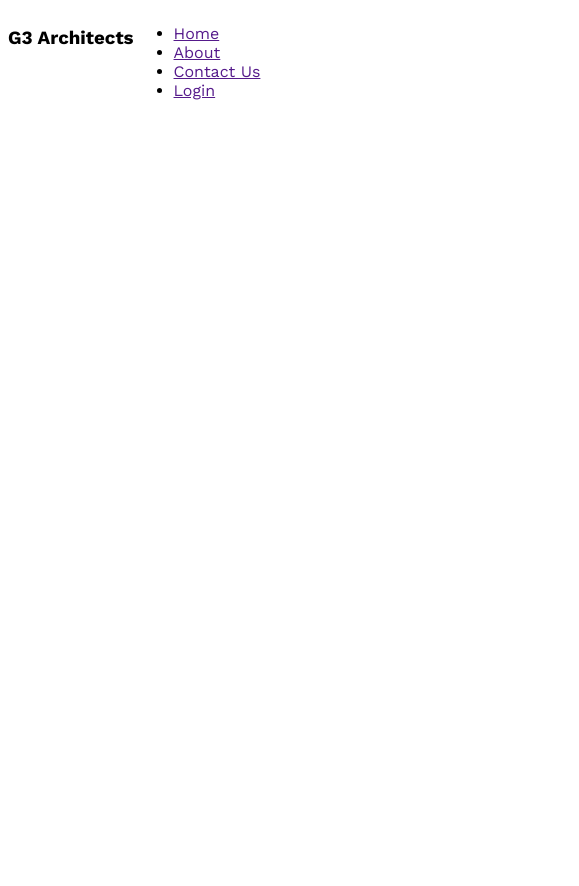
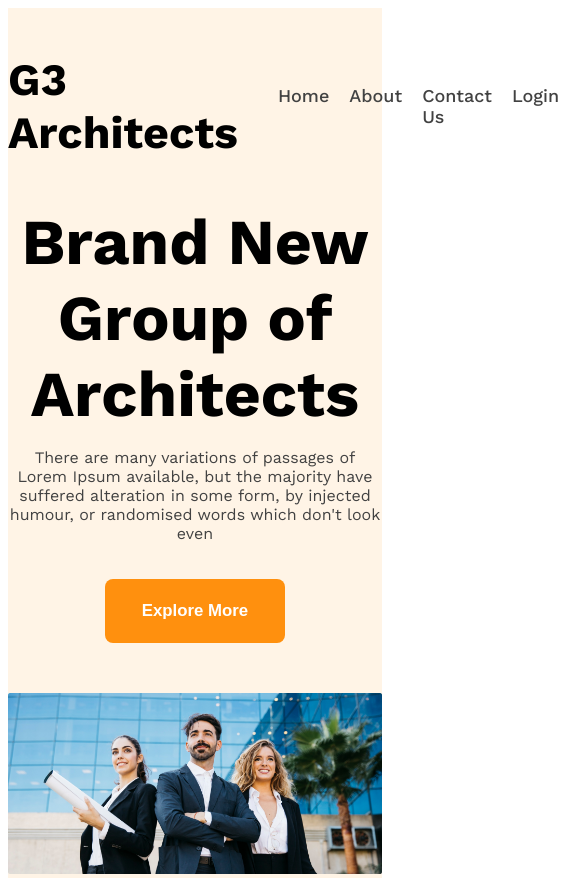
Before and after one commit to shajalmia/architect-repo, a plain HTML site: page index.html in a window 390 px wide. Shown: the whole page, 579 px wide, since content can reach past the window. Before the commit the page ends 844 px from the top, so only its background shows below. Drawn offline with nearby package versions, Linux system fonts and the light colour scheme.

Commit message:
Added Responsive

```diff
--- a/index.html
+++ b/index.html
@@ -12,18 +12,33 @@
 </head>
 <body class="work-sans-normal">
 
-   <header>
-    <nav class="navbar">
+   <header class="bg-light">
+
+    <nav class="navbar display-flex">
         <h3 class="navbar-title">G3 Architects</h3>
 
-        <ul>
-            <li><a href="">Home</a></li>
-            <li><a href="">About</a></li>
-            <li><a href="">Contact Us</a></li>
-            <li><a href="">Login</a></li>
+        <ul class="nav-links display-flex ">
+            <li class="nav-item "><a href="" class="nav-link ">Home</a></li>
+            <li class="nav-item"><a href="" class="nav-link">About</a></li>
+            <li class="nav-item"><a href="" class="nav-link">Contact Us</a></li>
+            <li class="nav-item"><a href="" class="nav-link">Login</a></li>
         </ul>
 
     </nav>
+
+    <div class="banner">
+
+        <div class="banner-content">
+            <h3 class="banner-title">Brand New Group of Architects </h3>
+        <p class="banner-description dark2">There are many variations of passages of Lorem Ipsum available, but the majority have suffered alteration in some form, by injected humour, or randomised words which don't look even</p>
+        <button class="banner-btn explore-btn">Explore More</button>
+
+        </div>
+
+        <img src="images/banner.png" alt="" class="banner-img">
+
+
+    </div>
 
 
    </header>
--- a/styles/style.css
+++ b/styles/style.css
@@ -1,13 +1,119 @@
+/* *{
+    margin: 0;
+    padding: 0;
+} */
 
 .work-sans-normal {
   font-family: "Work Sans", sans-serif;
   font-optical-sizing: auto;
   font-style: normal;
 }
+/* Shared Styles */
+
+.display-flex{
+      display:flex;
+
+}
+.dark1{
+    color:#131313;
+}
+.dark2{
+    color:#424242;
+}
+.dark3{
+    color:#727272;
+}
+
+.explore-btn{
+    height:64px;
+    width:180px;
+    background-color: #FF900E;
+    border: none;
+    border-radius: .5rem;
+    color:#fff;
+
+}
+
+/* header background */
+.bg-light{
+    background-color: rgba(255, 144, 14, 0.1);
+}
+
+/* Header Styles */
 
 /* Navbar Styles */
 
 .navbar{
-    display:flex;
+    justify-content: space-between;
+    align-items: center;
+
+
 
 }
+.navbar-title{
+    /* margin-left: 30px; */
+    font-weight: bold;
+    font-size: 2.8rem;
+}
+
+.nav-links{
+
+}
+.nav-item{
+   list-style-type: none;
+   margin-right: 20px;
+}
+
+.nav-link{
+    text-decoration: none;
+    font-weight: 500;
+    font-size: 18px;
+    color:#424242;
+
+}
+
+.navbar,.banner{
+    max-width: 1440px;
+    margin: 0 auto;
+}
+
+/* Banner Content Styles */
+.banner-content{
+    max-width:862px;
+
+    margin:0 auto;
+    text-align: center;
+    margin-bottom: 50px;
+}
+
+.banner-title{
+    font-weight: bold;
+    font-size: 4rem;
+    display: inline;
+
+}
+
+.banner-description{
+    font-size: 1rem;
+}
+.banner-btn{
+    margin-top: 20px;
+    font-weight: 600;
+    font-size:1.05rem;
+    padding:2px 30px;
+}
+
+.banner-img{
+   width:100%;
+}
+
+/* Responsive Media Query */
+@media screen and (min-width:400px) and (max-width:720px) {
+    .navbar,.nav-links{
+        flex-direction: column;
+        gap:10px;
+    }
+
+
+
+}
```
